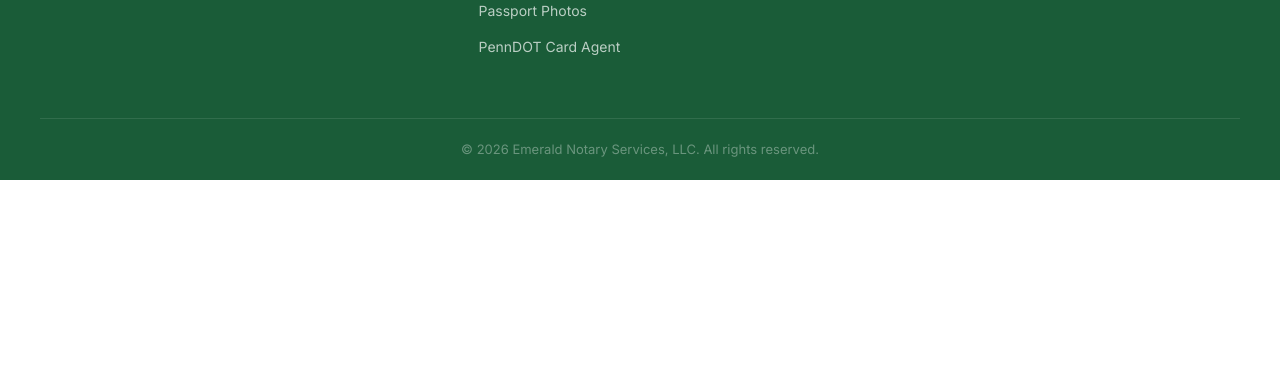
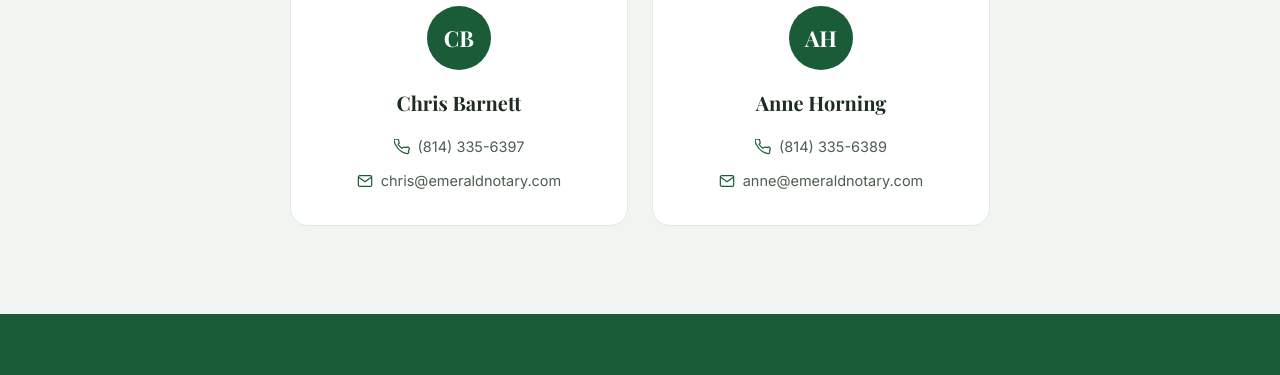
Before and after one commit to cbarnett010/EmeraldWebsite, a plain HTML site: page contact.html in a window 1280 px wide. Shown: the part 1453-1828 px from the top of the page. Before the commit the page ends 1633 px from the top, so only its background shows below. Drawn offline with nearby package versions, Linux system fonts and the light colour scheme.

Commit message:
added about notaries section

```diff
--- a/contact.html
+++ b/contact.html
@@ -122,9 +122,8 @@
           <h3>Send Us a Message</h3>
           <p>We typically respond within one business day.</p>
 
-          <form class="contact-form" name="contact" method="POST" action="/thank-you.html" data-netlify="true" netlify-honeypot="bot-field">
+          <form class="contact-form" name="contact" method="POST" action="/thank-you.html" data-netlify="true">
             <input type="hidden" name="form-name" value="contact" />
-            <p class="hidden-field"><label>Don&#39;t fill this out: <input name="bot-field" /></label></p>
 
             <div class="form-group">
               <label for="c-name">Full Name <span class="required">*</span></label>
@@ -147,6 +146,49 @@
         </div>
       </div>
 
+    </div>
+  </section>
+
+  <!-- ===== MEET OUR NOTARIES ===== -->
+  <section class="section-pad bg-light">
+    <div class="container">
+      <div class="section-header">
+        <p class="section-eyebrow">Our Team</p>
+        <h2>Meet Our Notaries</h2>
+      </div>
+      <div class="notaries-grid">
+
+        <div class="notary-card">
+          <div class="notary-avatar">CB</div>
+          <h3>Chris Barnett</h3>
+          <div class="notary-contacts">
+            <a href="tel:+18143356397" class="notary-contact-item">
+              <svg viewBox="0 0 24 24" fill="none" stroke="currentColor" stroke-width="1.8"><path d="M22 16.92v3a2 2 0 01-2.18 2 19.79 19.79 0 01-8.63-3.07A19.5 19.5 0 013.07 9.81a19.79 19.79 0 01-3.07-8.68A2 2 0 012 .12h3a2 2 0 012 1.72c.127.96.361 1.903.7 2.81a2 2 0 01-.45 2.11L6.09 7.91a16 16 0 006 6l1.27-1.27a2 2 0 012.11-.45c.907.339 1.85.573 2.81.7A2 2 0 0122 16.92z"/></svg>
+              (814) 335-6397
+            </a>
+            <a href="mailto:chris@emeraldnotary.com" class="notary-contact-item">
+              <svg viewBox="0 0 24 24" fill="none" stroke="currentColor" stroke-width="1.8"><path d="M4 4h16c1.1 0 2 .9 2 2v12c0 1.1-.9 2-2 2H4c-1.1 0-2-.9-2-2V6c0-1.1.9-2 2-2z"/><polyline points="22,6 12,13 2,6"/></svg>
+              chris@emeraldnotary.com
+            </a>
+          </div>
+        </div>
+
+        <div class="notary-card">
+          <div class="notary-avatar">AH</div>
+          <h3>Anne Horning</h3>
+          <div class="notary-contacts">
+            <a href="tel:+18143356389" class="notary-contact-item">
+              <svg viewBox="0 0 24 24" fill="none" stroke="currentColor" stroke-width="1.8"><path d="M22 16.92v3a2 2 0 01-2.18 2 19.79 19.79 0 01-8.63-3.07A19.5 19.5 0 013.07 9.81a19.79 19.79 0 01-3.07-8.68A2 2 0 012 .12h3a2 2 0 012 1.72c.127.96.361 1.903.7 2.81a2 2 0 01-.45 2.11L6.09 7.91a16 16 0 006 6l1.27-1.27a2 2 0 012.11-.45c.907.339 1.85.573 2.81.7A2 2 0 0122 16.92z"/></svg>
+              (814) 335-6389
+            </a>
+            <a href="mailto:anne@emeraldnotary.com" class="notary-contact-item">
+              <svg viewBox="0 0 24 24" fill="none" stroke="currentColor" stroke-width="1.8"><path d="M4 4h16c1.1 0 2 .9 2 2v12c0 1.1-.9 2-2 2H4c-1.1 0-2-.9-2-2V6c0-1.1.9-2 2-2z"/><polyline points="22,6 12,13 2,6"/></svg>
+              anne@emeraldnotary.com
+            </a>
+          </div>
+        </div>
+
+      </div>
     </div>
   </section>
 
--- a/css/inner.css
+++ b/css/inner.css
@@ -838,6 +838,79 @@
 
 
 /* =========================================================
+   MEET OUR NOTARIES
+   ========================================================= */
+.notaries-grid {
+  display: grid;
+  grid-template-columns: repeat(2, 1fr);
+  gap: 24px;
+  max-width: 700px;
+  margin: 0 auto;
+}
+
+.notary-card {
+  background: var(--white);
+  border: 1px solid var(--gray-200);
+  border-radius: var(--radius-lg);
+  padding: 32px 28px;
+  text-align: center;
+  transition: box-shadow var(--transition), transform var(--transition);
+}
+
+.notary-card:hover {
+  box-shadow: var(--shadow-md);
+  transform: translateY(-2px);
+}
+
+.notary-avatar {
+  width: 64px;
+  height: 64px;
+  background: var(--green-dark);
+  color: var(--white);
+  border-radius: 50%;
+  display: flex;
+  align-items: center;
+  justify-content: center;
+  font-family: var(--font-serif);
+  font-size: 22px;
+  font-weight: 700;
+  margin: 0 auto 16px;
+}
+
+.notary-card h3 {
+  font-family: var(--font-serif);
+  font-size: 20px;
+  font-weight: 700;
+  color: var(--gray-800);
+  margin-bottom: 16px;
+}
+
+.notary-contacts {
+  display: flex;
+  flex-direction: column;
+  gap: 10px;
+}
+
+.notary-contact-item {
+  display: flex;
+  align-items: center;
+  justify-content: center;
+  gap: 8px;
+  font-size: 14.5px;
+  color: var(--gray-600);
+  transition: color var(--transition);
+}
+
+.notary-contact-item:hover { color: var(--green-dark); }
+
+.notary-contact-item svg {
+  width: 16px;
+  height: 16px;
+  color: var(--green-dark);
+  flex-shrink: 0;
+}
+
+/* =========================================================
    RESPONSIVE — INNER PAGES
    ========================================================= */
 @media (max-width: 1024px) {
```
Also changed, not shown: mobile.html (+1 -2 lines), ron.html (+1 -2 lines).
